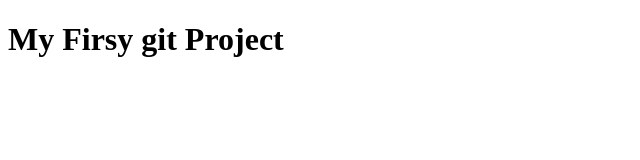
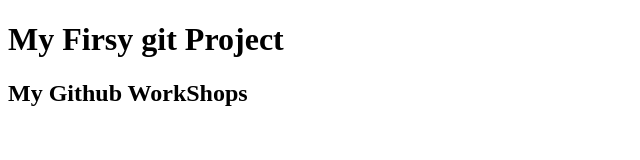
Before and after one commit to mian-ali/GitPartic, a plain HTML site: page index.html in a window 1280 px wide. Shown: the whole page, without its empty margins (0-640 px from the left). Drawn offline with Linux system fonts and the light colour scheme.

Commit message:
i have some changing in coding

```diff
--- a/index.html
+++ b/index.html
@@ -9,5 +9,6 @@
 
 
     <h1>My Firsy git Project</h1>
+    <h2>My Github WorkShops </h2>
 </body>
 </html>
```
